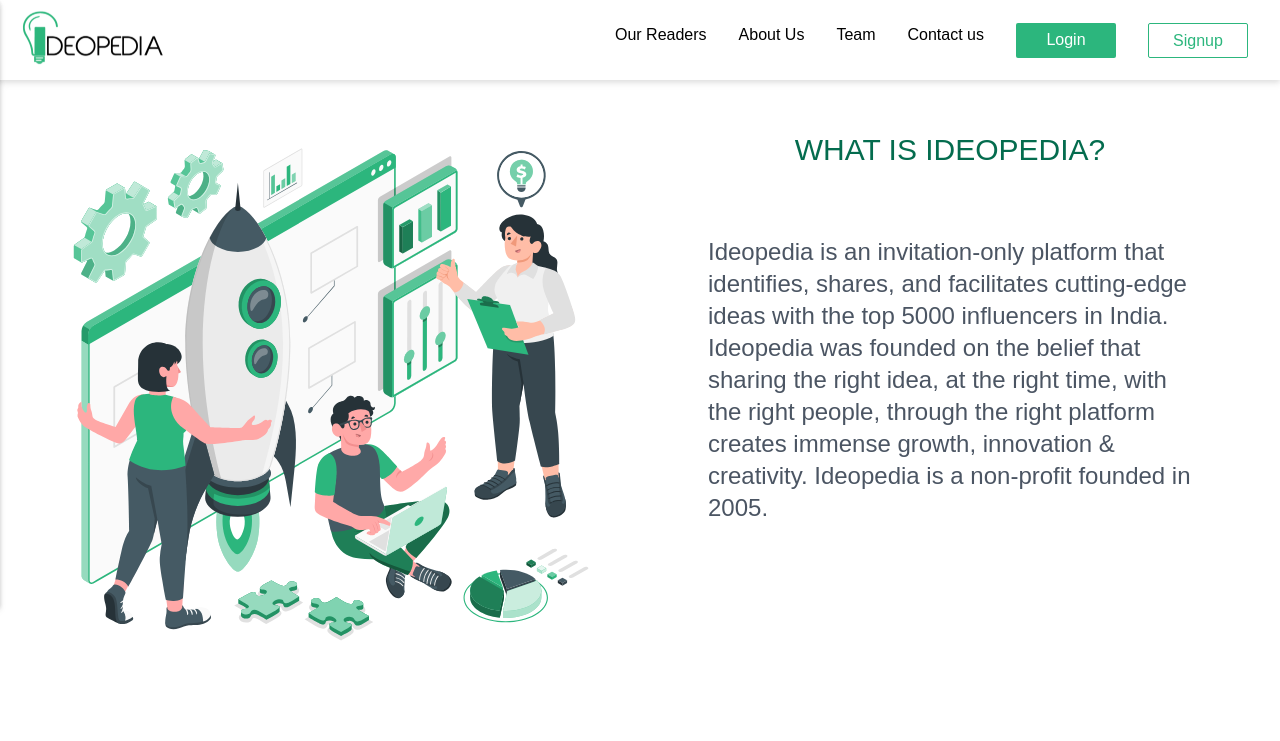
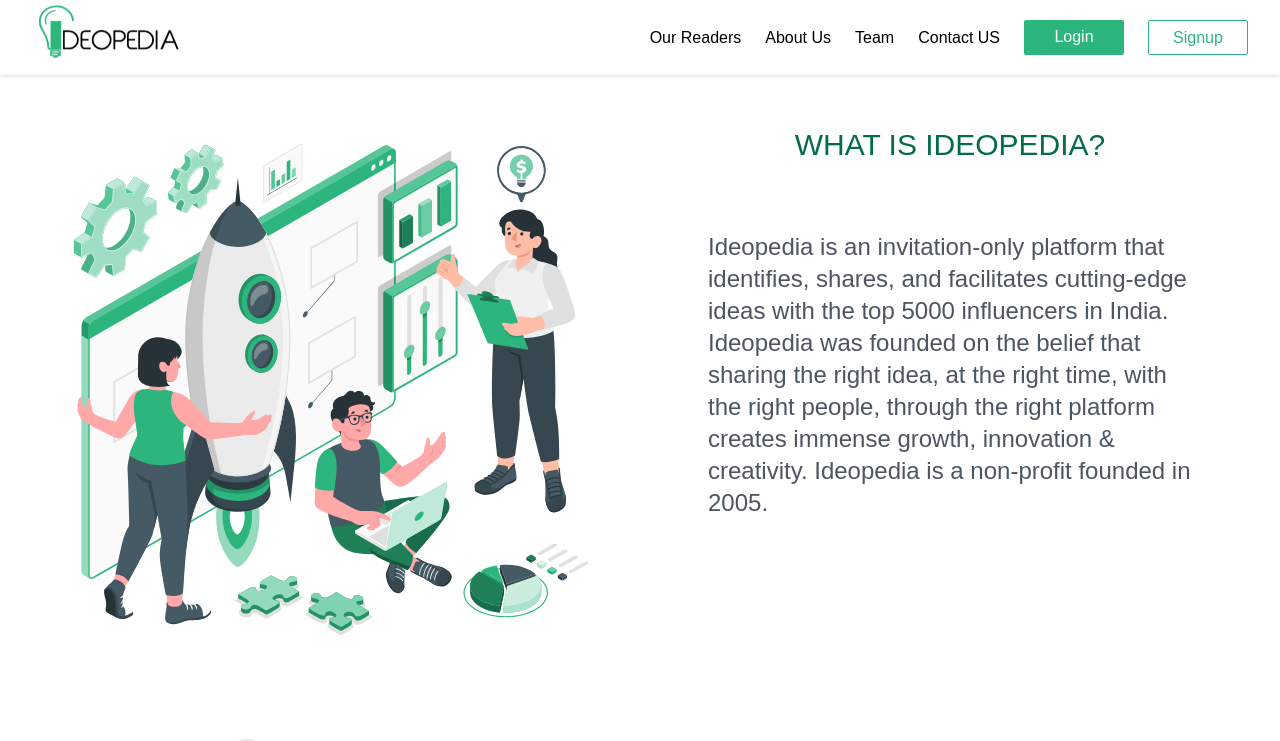
Before and after one commit to ideopedia/client, a Next.js app: page /about in a window 1280 px wide. Shown: the top 741 px of the page. Built offline with nearby package versions, Linux system fonts and the light colour scheme.

Commit message:
NOV121888

```diff
--- a/components/hero.js
+++ b/components/hero.js
@@ -20,10 +20,10 @@
                 <div class=" rounded-md flex items-center justify-center">
                   <span className="text-2xl  text-black text-bold iii">INFORMING
                     <div className="bulletPoints" >
-                      <Image src={bpoints} width={5} height={5} />
+                      <Image src={bpoints} width={5} height={5} className="blt"/>
                     </div>
                     INSPIRING<div className="bulletPoints">
-                      <Image src={bpoints} width={5} height={5}  />
+                      <Image src={bpoints} width={5} height={5}  className="blt"/>
                     </div>
                     IMPACTING
                   </span>
--- a/components/navbar.js
+++ b/components/navbar.js
@@ -1,158 +1,103 @@
+import Head from "next/head";
+import Link from "next/link";
 import { useState } from "react";
 import Image from "next/image";
-import Link from "next/link";
 import log from "../public/logo.svg";
-
-function NavLink({ to, children }) {
+export default function Navbar() {
+  const [navbar, setNavbar] = useState(false);
   return (
-    <a href={to} className={`mx-4`}>
-      {children}
-    </a>
-  );
-}
-
-function MobileNav({ open, setOpen }) {
-  return (
+    <div>
+      <nav className="w-full bg-white drop-shadow">
+        <div className="justify-between px-4 mx-auto lg:max-w-7xl md:items-center md:flex md:px-8">
+          <div>
+            <div className="flex items-center justify-between py-1   md:py-1 md:block">
+              <Link href="/" className="cursor-pointer">
+                <Image src={log} className="cursor-pointer" />
+              </Link>
+              <div className="md:hidden">
+                <button
+                  className="p-1 pt-3  outline-none "
+                  onClick={() => setNavbar(!navbar)}
+                >
+                  {navbar ? (
+                    <svg
+                      xmlns="http://www.w3.org/2000/svg"
+                      className="w-6 h-6 text-black"
+                      viewBox="0 0 20 20"
+                      fill="currentColor"
+                    >
+                      <path
+                        fillRule="evenodd"
+                        d="M4.293 4.293a1 1 0 011.414 0L10 8.586l4.293-4.293a1 1 0 111.414 1.414L11.414 10l4.293 4.293a1 1 0 01-1.414 1.414L10 11.414l-4.293 4.293a1 1 0 01-1.414-1.414L8.586 10 4.293 5.707a1 1 0 010-1.414z"
+                        clipRule="evenodd"
+                      />
+                    </svg>
+                  ) : (
+                    <svg
+                      xmlns="http://www.w3.org/2000/svg"
+                      className="w-6 h-6 text-black"
+                      fill="none"
+                      viewBox="0 0 24 24"
+                      stroke="currentColor"
+                      strokeWidth={2}
+                    >
+                      <path
+                        strokeLinecap="round"
+                        strokeLinejoin="round"
+                        d="M4 6h16M4 12h16M4 18h16"
+                      />
+                    </svg>
+                  )}
+                </button>
+              </div>
+            </div>
+          </div>
+          <div>
             <div
-      className={`absolute top-0 left-0 h-100 w-screen bg-white transform ${
-        open ? "-translate-x-0" : "-translate-x-full"
-      } transition-transform duration-300 ease-in-out filter drop-shadow-md navc`}
+              className={`flex-1 justify-self-center  pb-3 mt-8 md:block md:pb-0 md:mt-0 ${
+                navbar ? "block" : "hidden"
+              }`}
             >
-      <div className="flex items-center justify-center filter drop-shadow-md bg-white h-20"></div>
-      <div className=" flex flex-col z-100 ml-4 ">
-        <Link
-          className="text-xl font-medium my-4"
-          href="/testimonials"
-          onClick={() =>
-            setTimeout(() => {
-              setOpen(!open);
-            }, 100)
-          }
-        >
-          <div className="mob">Our Readers</div>
+              <ul className="items-center justify-center space-y-8 md:flex md:space-x-6 md:space-y-0">
+                <li className="text-black flex justify-center">
+                  <Link href="/testimonials">
+                    <a>Our Readers</a>
                   </Link>
-        <Link
-          className="text-xl font-medium my-4"
-          href="/about"
-          onClick={() =>
-            setTimeout(() => {
-              setOpen(!open);
-            }, 100)
-          }
-        >
-          <div className="mob">About Us</div>
+                </li>
+                <li className="text-black flex justify-center">
+                  <Link href="/about">
+                    <a>About Us</a>
                   </Link>
-        <Link
-          className="text-xl font-medium my-4"
-          href="/teams"
-          onClick={() =>
-            setTimeout(() => {
-              setOpen(!open);
-            }, 100)
-          }
-        >
-          <div className="mob">Team</div>
+                </li>
+                <li className="text-black flex justify-center">
+                  <Link href="/teams">
+                    <a>Team</a>
                   </Link>
-        <Link
-          className="text-xl font-medium my-4"
-          href="/contact"
-          onClick={() =>
-            setTimeout(() => {
-              setOpen(!open);
-            }, 100)
-          }
-        >
-          <div className="mob">Contact us</div>
+                </li>
+                <li className="text-black flex justify-center">
+                  <Link href="/contact">
+                    <a>Contact US</a>
                   </Link>
-        <Link
-          className="text-xl font-medium my-4"
-          href="/login"
-          onClick={() =>
-            setTimeout(() => {
-              setOpen(!open);
-            }, 100)
-          }
-        >
-          <div className="mob mlog">
-            <div className="log ">
+                </li>
+                <li className="text-white flex justify-center">
+                  <Link href="/login">
+                    <div className="log">
                       <button>Login</button>
                     </div>
+                  </Link>
+                </li>
+                <li className="text-white flex justify-center">
+                  <Link href="/signup">
+                    <div className="sin">
+                      <button>Signup</button>
                     </div>
                   </Link>
-        <Link
-          className="text-xl font-medium my-4"
-          href="/signup"
-          onClick={() =>
-            setTimeout(() => {
-              setOpen(!open);
-            }, 100)
-          }
-        >
-          <div className="mob mlog">
-            <div className="sin ">
-              <button>Signup</button>
+                </li>
+              </ul>
             </div>
           </div>
-        </Link>
         </div>
+      </nav>
     </div>
   );
 }
-
-export default function Navbar() {
-  const [open, setOpen] = useState(false);
-  return (
-    <nav className="flex filter drop-shadow-md bg-white px-4 py-4 h-20 items-center">
-      <MobileNav open={open} setOpen={setOpen} />
-      <div className="w-3/12 flex items-center">
-        <Link href="/" className="text-2xl font-semibold cursor-pointer">
-          <Image src={log} className="cursor-pointer" />
-        </Link>
-      </div>
-      <div className="w-9/12 flex justify-end items-center">
-
-
-
-        <div
-          className=" flex relative w-8 h-8 flex-col justify-between items-center lg:hidden"
-          onClick={() => {
-            setOpen(!open);
-          }}
-        >
-          <span
-            className={`h-1 w-full bg-green-600 rounded-lg transform transition duration-300 ease-in-out ${
-              open ? "rotate-45 translate-y-3.5" : ""
-            }`}
-          />
-          <span
-            className={`h-1 w-full bg-green-600 rounded-lg transition-all duration-300 ease-in-out ${
-              open ? "w-0" : "w-full"
-            }`}
-          />
-          <span
-            className={`h-1 w-full bg-green-600 rounded-lg transform transition duration-300 ease-in-out ${
-              open ? "-rotate-45 -translate-y-3.5" : ""
-            }`}
-          />
-        </div>
-
-        <div className="hidden lg:flex">
-          <NavLink to="/testimonials">Our Readers</NavLink>
-          <NavLink to="/about">About Us</NavLink>
-          <NavLink to="/teams">Team</NavLink>
-          <NavLink to="/contact">Contact us</NavLink>
-          <NavLink to="/login">
-            <div className="log">
-              <button>Login</button>
-            </div>
-          </NavLink>
-          <NavLink to="/signup">
-            <div className="sin">
-              <button>Signup</button>
-            </div>
-          </NavLink>
-        </div>
-      </div>
-    </nav>
-  );
-}
--- a/models/PostBook.js
+++ b/models/PostBook.js
@@ -28,6 +28,6 @@
   ],
 });
 
-var postBooks = models.postBooks || model("PostBooks", postbookSchema);
+var postBooks = models.PostBooks || model("PostBooks", postbookSchema);
 
 export default postBooks;
--- a/pages/data.js
+++ b/pages/data.js
@@ -1,36 +1,103 @@
-import React from "react";
-
-import Loader from "../components/loader";
-import { useState, useEffect } from "react";
-const Data = () => {
-  const [data, setData] = useState(false);
-  useEffect(() => {
-    fetch("/api/bookCard/listBookcard", {
-      method: "POST",
-
-      body: JSON.stringify({ Password: "Ideopedia@001" }),
-
-      headers: {
-        "Content-type": "application/json; charset=UTF-8",
-      },
-    })
-      .then((res) => res.json())
-      .then((data) => {
-        setData(data);
-        //console.log(data)
-      });
-  }, []);
+import Head from "next/head";
+import Link from "next/link";
+import { useState } from "react";
+import Image from "next/image";
+import log from "../public/logo.svg";
+export default function Home() {
+  const [navbar, setNavbar] = useState(false);
   return (
     <div>
-      {data ? (
-        <div>{console.log(data)}</div>
-      ) : (
-        <div>
-          <Loader />
+      <nav className="w-full bg-white drop-shadow">
+        <div className="justify-between px-4 mx-auto lg:max-w-7xl md:items-center md:flex md:px-8">
+          <div>
+            <div className="flex items-center justify-between py-1   md:py-1 md:block">
+              <Link href="/" className="cursor-pointer">
+                <Image src={log} className="cursor-pointer" />
+              </Link>
+              <div className="md:hidden">
+                <button
+                  className="p-1 pt-3  outline-none "
+                  onClick={() => setNavbar(!navbar)}
+                >
+                  {navbar ? (
+                    <svg
+                      xmlns="http://www.w3.org/2000/svg"
+                      className="w-6 h-6 text-black"
+                      viewBox="0 0 20 20"
+                      fill="currentColor"
+                    >
+                      <path
+                        fillRule="evenodd"
+                        d="M4.293 4.293a1 1 0 011.414 0L10 8.586l4.293-4.293a1 1 0 111.414 1.414L11.414 10l4.293 4.293a1 1 0 01-1.414 1.414L10 11.414l-4.293 4.293a1 1 0 01-1.414-1.414L8.586 10 4.293 5.707a1 1 0 010-1.414z"
+                        clipRule="evenodd"
+                      />
+                    </svg>
+                  ) : (
+                    <svg
+                      xmlns="http://www.w3.org/2000/svg"
+                      className="w-6 h-6 text-black"
+                      fill="none"
+                      viewBox="0 0 24 24"
+                      stroke="currentColor"
+                      strokeWidth={2}
+                    >
+                      <path
+                        strokeLinecap="round"
+                        strokeLinejoin="round"
+                        d="M4 6h16M4 12h16M4 18h16"
+                      />
+                    </svg>
+                  )}
+                </button>
+              </div>
+            </div>
+          </div>
+          <div>
+            <div
+              className={`flex-1 justify-self-center pb-3 mt-8 md:block md:pb-0 md:mt-0 ${
+                navbar ? "block" : "hidden"
+              }`}
+            >
+              <ul className="items-center justify-center space-y-8 md:flex md:space-x-6 md:space-y-0">
+                <li className="text-black">
+                  <Link href="/testimonials">
+                    <a>Our Readers</a>
+                  </Link>
+                </li>
+                <li className="text-black">
+                  <Link href="/about">
+                    <a>About Us</a>
+                  </Link>
+                </li>
+                <li className="text-black">
+                  <Link href="/teams">
+                    <a>Team</a>
+                  </Link>
+                </li>
+                <li className="text-black">
+                  <Link href="/contact">
+                    <a>Contact US</a>
+                  </Link>
+                </li>
+                <li className="text-white">
+                  <Link href="/login">
+                    <div className="log">
+                      <button>Login</button>
+                    </div>
+                  </Link>
+                </li>
+                <li className="text-white">
+                  <Link href="/signup">
+                    <div className="sin">
+                      <button>Signup</button>
+                    </div>
+                  </Link>
+                </li>
+              </ul>
+            </div>
+          </div>
         </div>
-      )}
+      </nav>
     </div>
   );
-};
-
-export default Data;
+}
--- a/styles/globals.css
+++ b/styles/globals.css
@@ -6,7 +6,10 @@
 .FormSec {
   margin-top: 1.5rem;
 }
-
+/* .blt{
+  position:sticky;
+  z-index: -9 !important;
+} */
 .FormSec form label {
   margin-top: 1rem;
 }
```
Also changed, not shown: models/PreBook.js (+12 -2 lines), pages/new.js (deleted, +0 -107 lines), pages/read/summary/[ideo].js (+12 -5 lines). Lines whose indentation alone changed are shown as unchanged.
